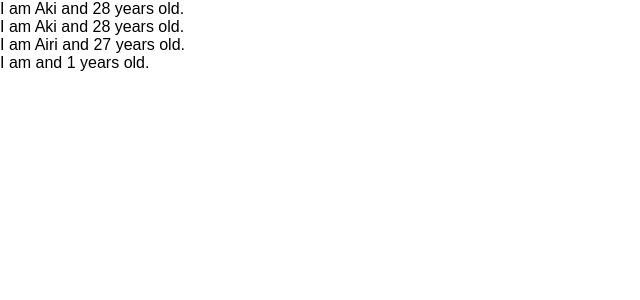
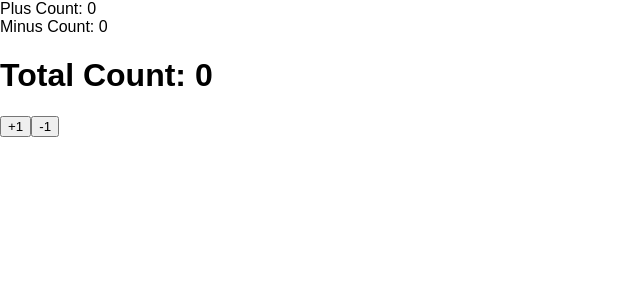
Before and after one commit to akirakitamura19/udemy-creat-react-redux-crud-application, a React (Create React App) app: page / in a window 1280 px wide. Shown: the top 300 px of the page, without its empty margins (0-640 px from the left). Built offline with nearby package versions, Linux system fonts and the light colour scheme.

Commit message:
learn state

```diff
--- a/src/App.js
+++ b/src/App.js
@@ -1,33 +1,48 @@
-import React from 'react';
-import PropTypes from 'prop-types'
+import React, { Component } from 'react';
 
-const App = () => {
-  const profiles = [
-    {name:"Aki", age:28},
-    {name:"Airi", age:27},
-    {age:1}
-  ]
+const App = () => (<Counter></Counter>)
 
-  return (
-    <div>
-      <User name={"Aki"} age={28} />
-      {
-        profiles.map((profile, index) => {
-          return <User name={profile.name} age={profile.age} key={index} />
-        })
+class Counter extends Component {
+  constructor(props) {
+      super(props)
+      this.state = {
+        plusCount: 0,
+        minusCount: 0,
+        totalCount: 0,
       }
-    </div>
-      )
     }
 
-  const User = (props) => {
-    return <div>I am {props.name} and {props.age} years old.</div>
+
+  handlePlusCount = () => {
+    this.setState(
+      {
+        plusCount: this.state.plusCount+1,
+        totalCount: this.state.totalCount+1
+      }
+    )
+  }
+
+  handleMinusCount = () => {
+    this.setState(
+      {
+        minusCount: this.state.minusCount-1,
+        totalCount: this.state.totalCount-1
+      }
+    )
+  }
+
+  render() {
+    console.log(this.state)
+    return (
+      <div>
+        <div>Plus Count: {this.state.plusCount} </div>
+        <div>Minus Count: {this.state.minusCount} </div>
+        <h1>Total Count: {this.state.totalCount} </h1>
+        <button onClick={this.handlePlusCount}>+1</button>
+        <button onClick={this.handleMinusCount}>-1</button>
+      </div>
+    )
+  }
 }
 
-User.propTypes = {
-  name: PropTypes.string.isRequired,
-  age: PropTypes.number
-}
-
-
 export default App;
```
